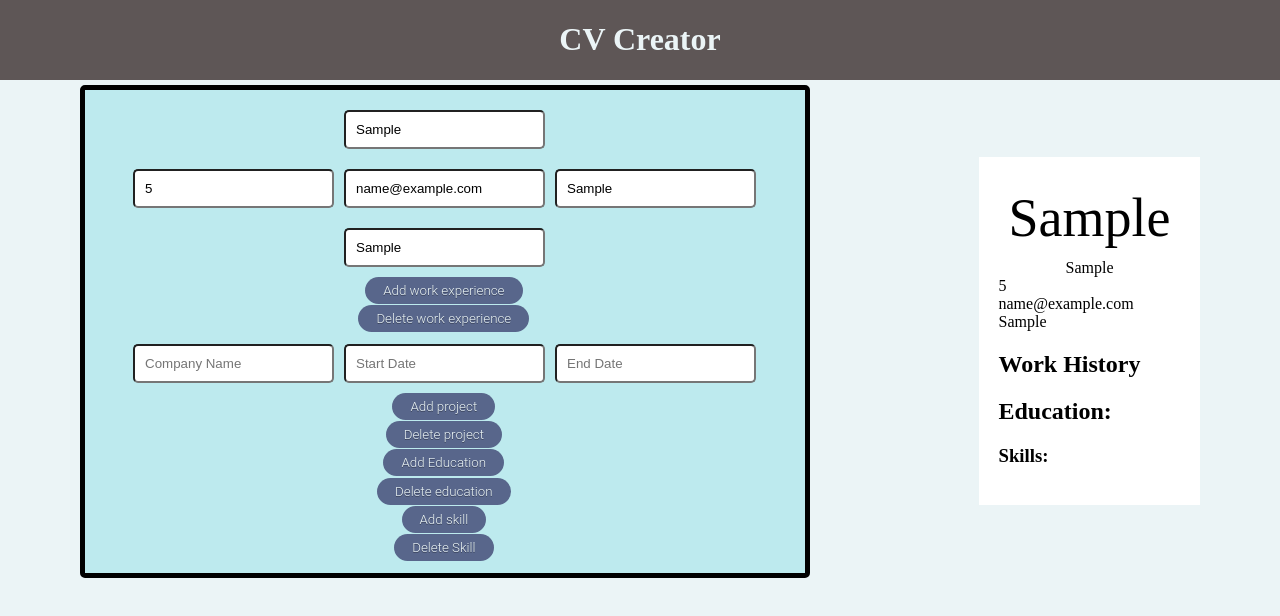
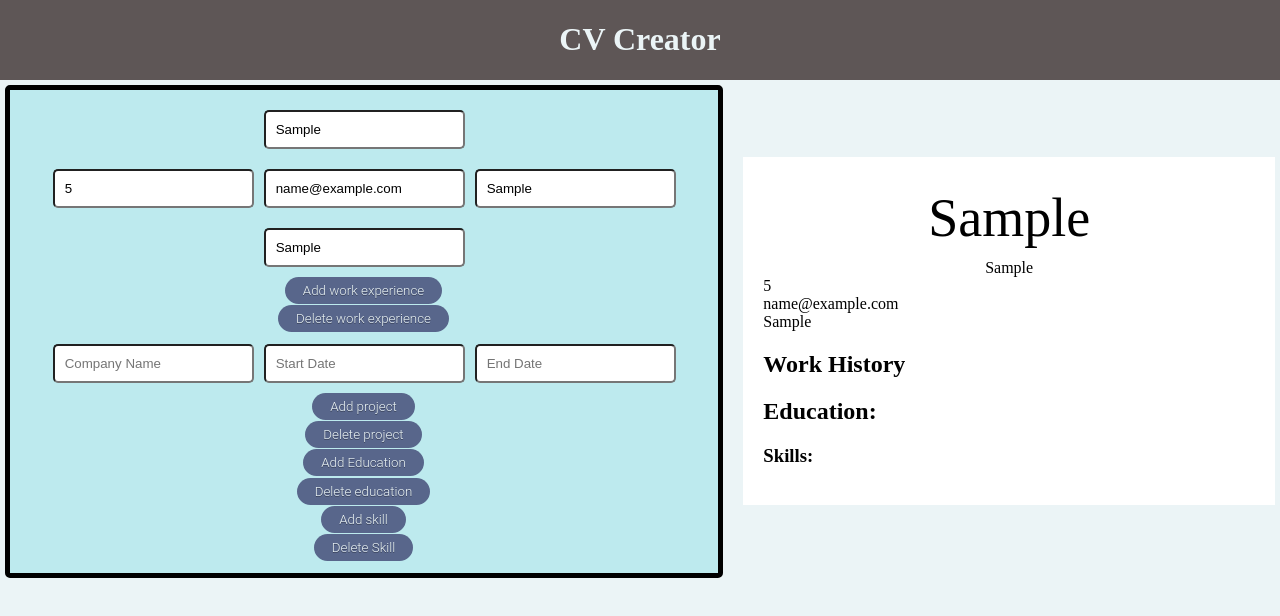
Before and after one commit to 9James9/CVMaker, a React (Create React App) app: page / in a window 1280 px wide. Both pictures are taken after typing "Sample", "5", "name@example.com", "Sample", "Sample" into the empty fields and a click on the button "Add work experience". Shown: the top 616 px of the page. Built offline with nearby package versions, Linux system fonts and the light colour scheme.

Commit message:
added word wrap to project description

```diff
--- a/src/components/Displays/Projects/projectdisplay.css
+++ b/src/components/Displays/Projects/projectdisplay.css
@@ -0,0 +1,4 @@
+.projectdisplay__description {
+    width: 500px;
+    word-wrap: break-word;
+}
--- a/src/components/Displays/Projects/projectdisplay.js
+++ b/src/components/Displays/Projects/projectdisplay.js
@@ -49,7 +49,7 @@ const ProjectDisplay = ({ projects }) => {
                 ? `Name: ${projectNames[i]}`
                 : ''}
             </p>
-            <p>{projectDescriptions[i] !== '' && projectDescriptions[i] !== 'undefined' ? `Description: ${projectDescriptions[i]}` : ''}</p>
+            <p className="projectdisplay__description">{projectDescriptions[i] !== '' && projectDescriptions[i] !== 'undefined' ? `Description: ${projectDescriptions[i]}` : ''}</p>
             <p>{projectExtras[i] !== '' && projectExtras[i] !== 'undefined' ? `More info: ${projectExtras[i]}` : ''}</p>
           </div>
         );
--- a/src/components/Main/main.css
+++ b/src/components/Main/main.css
@@ -5,7 +5,7 @@
   justify-content: space-around;
   flex-direction: row;
 }
-@media (max-width: 1000px) {
+@media (max-width: 1200px) {
     .container {
         flex-direction: column;
     }
@@ -39,6 +39,7 @@ input {
     margin-left: 20px;
     background-color: white;
     padding: 20px;
+    width: 500px;
 }
 button {
   display: inline-block;
--- a/src/components/inputs/Projects/projectinput.css
+++ b/src/components/inputs/Projects/projectinput.css
@@ -1,4 +1,4 @@
-@media (max-width: 800px) {
+@media (max-width: 1000px) {
     .projectinput__container {
         display: flex;
         flex-direction: column;
--- a/src/components/inputs/Work/workhistoryinput.js
+++ b/src/components/inputs/Work/workhistoryinput.js
@@ -4,8 +4,8 @@ export function JobHistoryInput ({updateJobHistory,updateJobHistoryStart,updateJ
         return(
             <div className='workhistoryinput__container'>
             <input type="text" placeholder='Company Name' onChange={(e) => {updateJobHistory(e)}}/>
-            <input type="number" placeholder='Start Date' onChange={((e) => {updateJobHistoryStart(e)})}/>
-            <input type="number" placeholder="End Date" onChange={((e) => {updateJobHistoryEnd(e)})}/>
+            <input type="text" placeholder='Start Date' onChange={((e) => {updateJobHistoryStart(e)})}/>
+            <input type="text" placeholder="End Date" onChange={((e) => {updateJobHistoryEnd(e)})}/>
             </div>
 
         )
```
Also changed, not shown: src/components/Footer/footer.css (added), src/components/Footer/footer.js (added).
